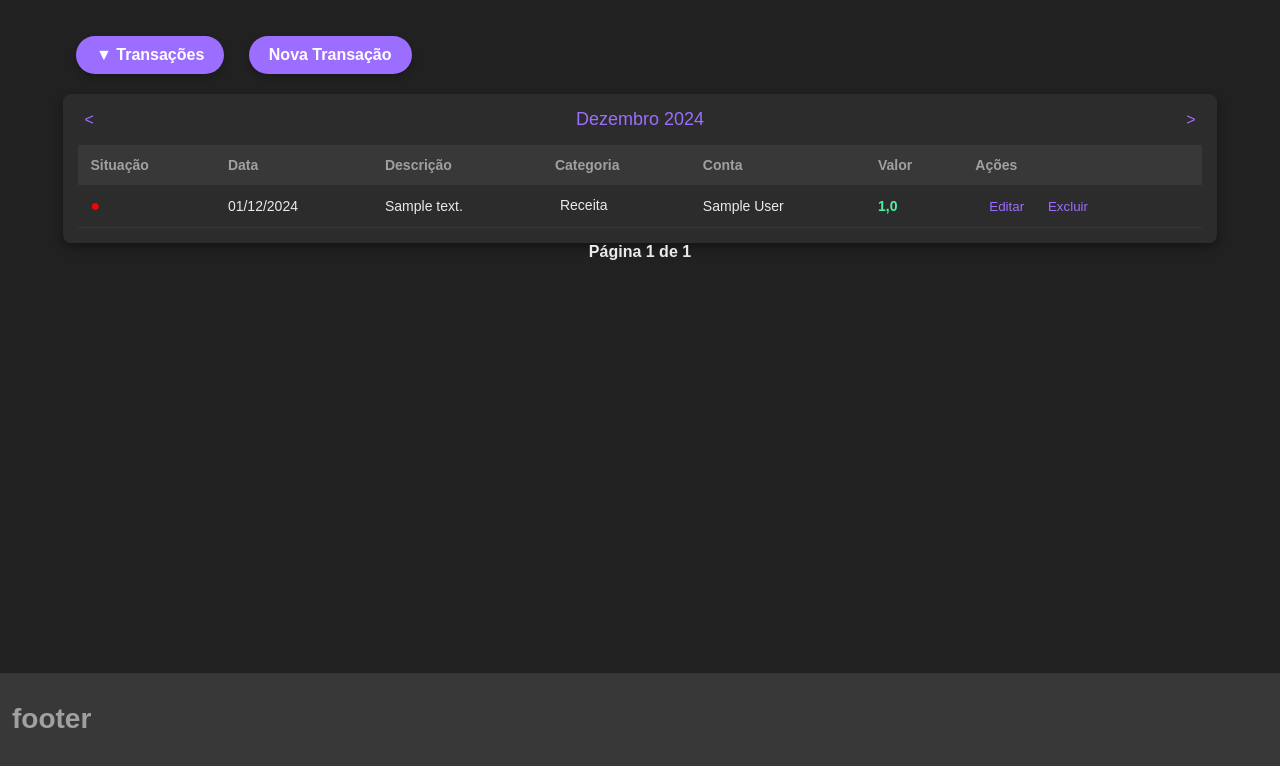
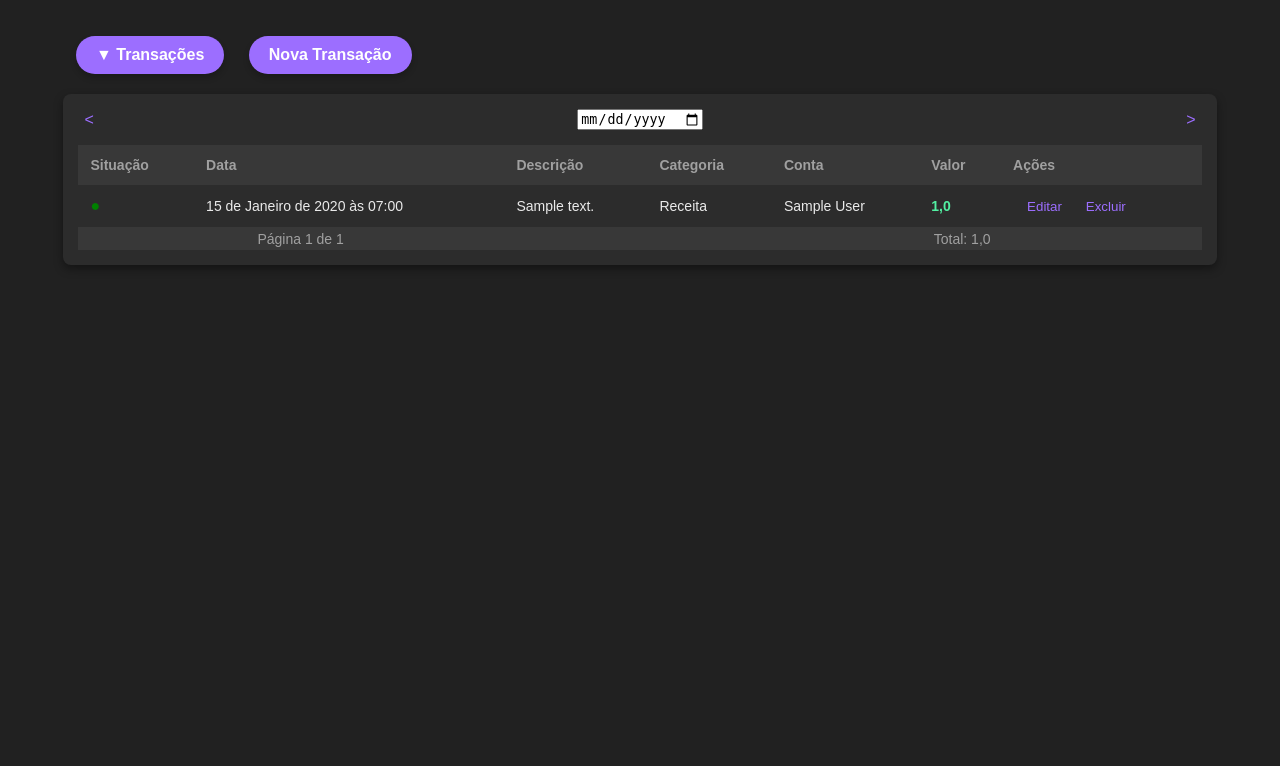
Before and after one commit to Leobatista96/app-financas, a Django app: page /transactions/ in a window 1280 px wide. Shown: the part 34-800 px from the top of the page. Run offline with Django 5.2, Linux system fonts and the light colour scheme; tables that the repository leaves empty hold one stand-in row (values such as "Sample post").

Commit message:
add total to value column and improvements to css

```diff
--- a/app/templates/base.html
+++ b/app/templates/base.html
@@ -78,13 +78,6 @@
             background-color: #999;
         }
 
-        .footer {
-            background-color: rgb(248, 2, 2);
-            color: white;
-            width: 100%;
-            text-align: center;
-            padding: 1rem 0;
-        }
 
         /* Responsividade */
         @media (max-width: 768px) {
@@ -110,19 +103,12 @@
                 padding: 0.5rem; /* Reduz margens internas para telas menores */
             }
 
-            .footer {
-                font-size: 14px;
-            }
         }
 
         @media (max-width: 480px) {
             nav ul li a {
                 font-size: 12px; /* Adapta para telas muito pequenas */
                 padding: 8px;
-            }
-
-            .footer {
-                font-size: 12px;
             }
         }
     </style>
@@ -145,10 +131,5 @@
         {% block content %}
         {% endblock %}
     </main>
-    <footer>
-        <div class="footer">
-            <h1>footer</h1>
-        </div>
-    </footer>
 </body>
 </html>
--- a/finances/templates/transaction.html
+++ b/finances/templates/transaction.html
@@ -67,10 +67,16 @@
         font-size: 16px;
         color: #9c6eff;
     }
-    .status {
+    .status-negative {
         color: red;
         font-size: 16px;
     }
+
+    .status-positive {
+        color: green;
+        font-size: 16px;
+    }
+
     .value-negative {
         color: #f05252;
         font-weight: bold;
@@ -92,25 +98,7 @@
         text-decoration: none;
         color: #9c6eff;
     }
-    .footer {
-        display: flex;
-        justify-content: space-between;
-        padding: 12px;
-        background-color: #383838;
-        color: #a0a0a0;
-        font-size: 14px;
-    }
-    .pagination {
-        display: flex;
-        gap: 10px;
-        align-items: center;
-    }
-    .pagination button {
-        background: transparent;
-        border: none;
-        color: #9c6eff;
-        cursor: pointer;
-    }
+
 
     .dropdown {
         position: relative;
@@ -177,25 +165,31 @@
         display: block;
     }
 
+    .table-footer {
+        display: flex;
+        padding: 3px;
+        justify-content: space-between;
+        background-color: #383838;
+        color: #a0a0a0;
+        font-size: 14px;
+    }
 
+    .footer-value {
+        display: flex;
+        margin-right: 13rem;
+    }
 
     .pagination {
         display: flex;
-        justify-content: center;
         gap: 10px;
+        margin-left: 11rem;
+        align-items: center;
     }
-    .pagination a {
-        text-decoration: none;
-        padding: 5px 10px;
-        background-color: #007bff;
-        color: white;
-        border-radius: 5px;
-    }
-    .pagination a:hover {
-        background-color: #0056b3;
-    }
-    .pagination span {
-        font-weight: bold;
+    .pagination button {
+        background: transparent;
+        border: none;
+        color: #9c6eff;
+        cursor: pointer;
     }
 
 </style>
@@ -220,7 +214,7 @@
     {% if transactions %}
         <div class="table-header">
             <button>&lt;</button>
-            <span>Dezembro 2024</span>
+            <input type="date" name="" id="">
             <button>&gt;</button>
         </div>
         <table>
@@ -238,12 +232,22 @@
                 <tbody>
                     {% for transaction in transactions %}
                         <tr>
-                            <td><span class="status">●</span></td>
-                            <td>01/12/2024</td>
+                            <td>
+                                {% if transaction.category.category == 'Receita' %}
+                                    <span class="status-positive">●</span>
+                                {% elif transaction.category.category == 'Despesa' %}
+                                    <span class="status-negative">●</span>
+                                {% endif %}
+                            </td>
+                            <td>{{ transaction.created_at }}</td>
                             <td>{{ transaction.description }}</td>
-                            <td class="icon"><i></i> {{ transaction.category }} </td>
+                            <td>{{ transaction.category }} </td>
                             <td>{{ transaction.account }} </td>
-                            <td class="value-positive">{{ transaction.value }} </td>
+                                {% if transaction.category.category == 'Receita' %}
+                                    <td class="value-positive">{{ transaction.value }} </td>
+                                {% else %}
+                                    <td class="value-negative">{{ transaction.value }} </td>
+                                {% endif %}
                             <td class="actions">
                                 <button><a href="{% url 'transaction-update' pk=transaction.pk %}">Editar</a></button>
                                 <button> <a href="{% url 'transaction-delete' pk=transaction.pk %}">Excluir</a></button>
@@ -252,22 +256,24 @@
                     {% endfor %}
                 </tbody>
         </table>
-
-    {% endif %}
-</div>
-
-<div class="pagination">
-    {% if page_obj.has_previous %}
-        <a href="?page=1">Primeira</a>
-        <a href="?page={{ page_obj.previous_page_number }}">Anterior</a>
     {% endif %}
 
-    <span>Página {{ page_obj.number }} de {{ page_obj.paginator.num_pages }}</span>
+    <div class="table-footer">
+        <div class="pagination">
+            <span>Página {{ page_obj.number }} de {{ page_obj.paginator.num_pages }}</span>
+            {% if page_obj.has_previous %}
+            <a href="?page=1">&lt;&lt;</a>
+            <a href="?page={{ page_obj.previous_page_number }}">&lt;</a>
+            {% endif %}
 
-    {% if page_obj.has_next %}
-        <a href="?page={{ page_obj.next_page_number }}">Próxima</a>
-        <a href="?page={{ page_obj.paginator.num_pages }}">Última</a>
-    {% endif %}
+            {% if page_obj.has_next %}
+                <a href="?page={{ page_obj.next_page_number }}">&gt;</a>
+            {% endif %}
+        </div>
+        <div class="footer-value">
+            <span>Total: {{ total_value }} </span>
+        </div>
+    </div>
 </div>
 
 {% endblock %}
--- a/finances/views.py
+++ b/finances/views.py
@@ -1,5 +1,6 @@
 from django.shortcuts import render
 from django.urls import reverse_lazy
+from django.db.models import Sum
 from django.views.generic import ListView, CreateView, UpdateView, DeleteView
 from finances.models import Transaction
 from finances.forms import TransactionModelForm
@@ -15,7 +16,7 @@ class TransactionListView(ListView):
     model = Transaction
     template_name = 'transaction.html'
     context_object_name = 'transactions'
-    paginate_by = 6
+    paginate_by = 10
 
     # def get_queryset(self):
     #     transactions = super().get_queryset()
@@ -27,6 +28,13 @@ class TransactionListView(ListView):
     #     return Transaction.objects.all()
     def get_queryset(self):
         return Transaction.objects.all().order_by('id')
+
+    def get_context_data(self, **kwargs):
+        context = super().get_context_data(**kwargs)
+        context['total_value'] = Transaction.objects.aggregate(
+            total_value=Sum('value')
+        )['total_value'] or 0
+        return context
 
 
 class TransactionCreateView(CreateView):
```
